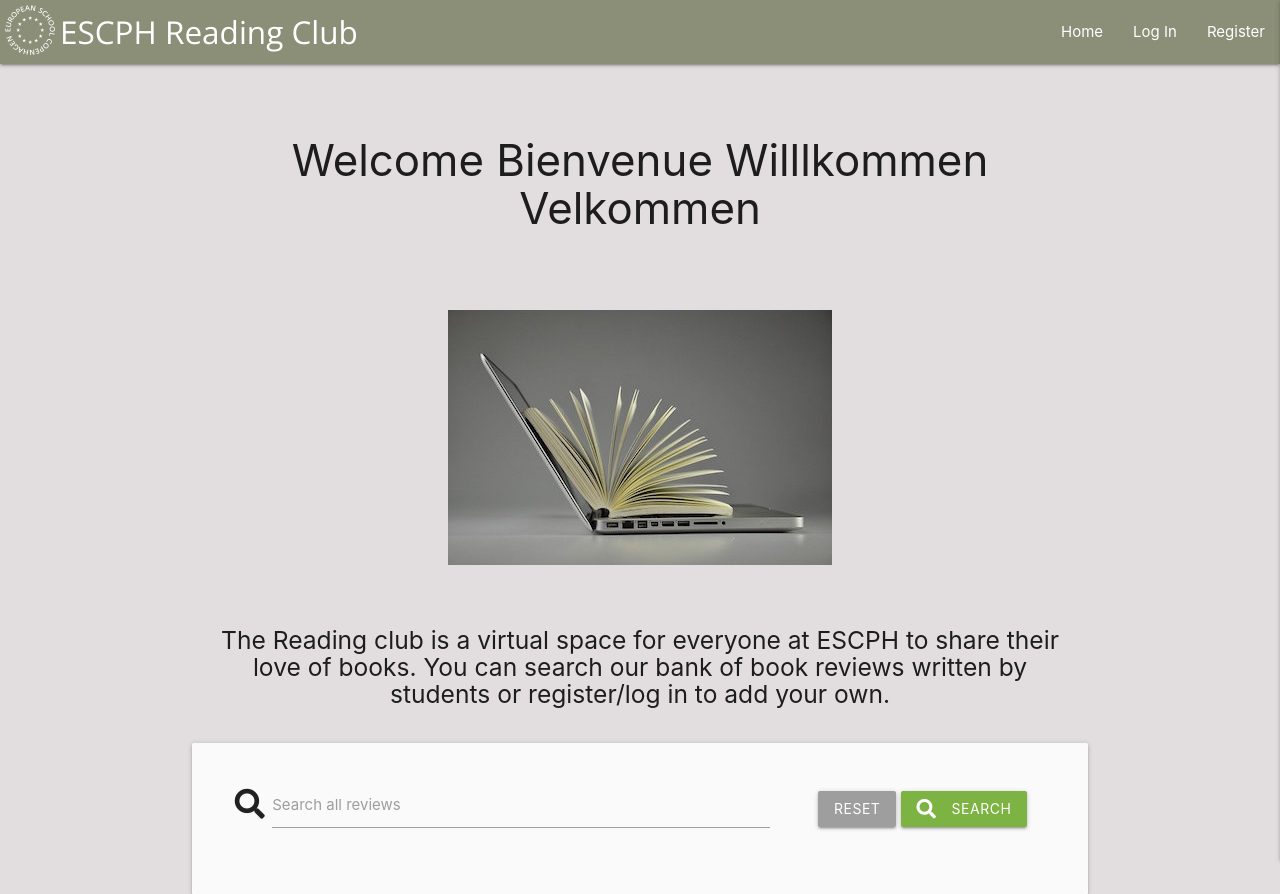
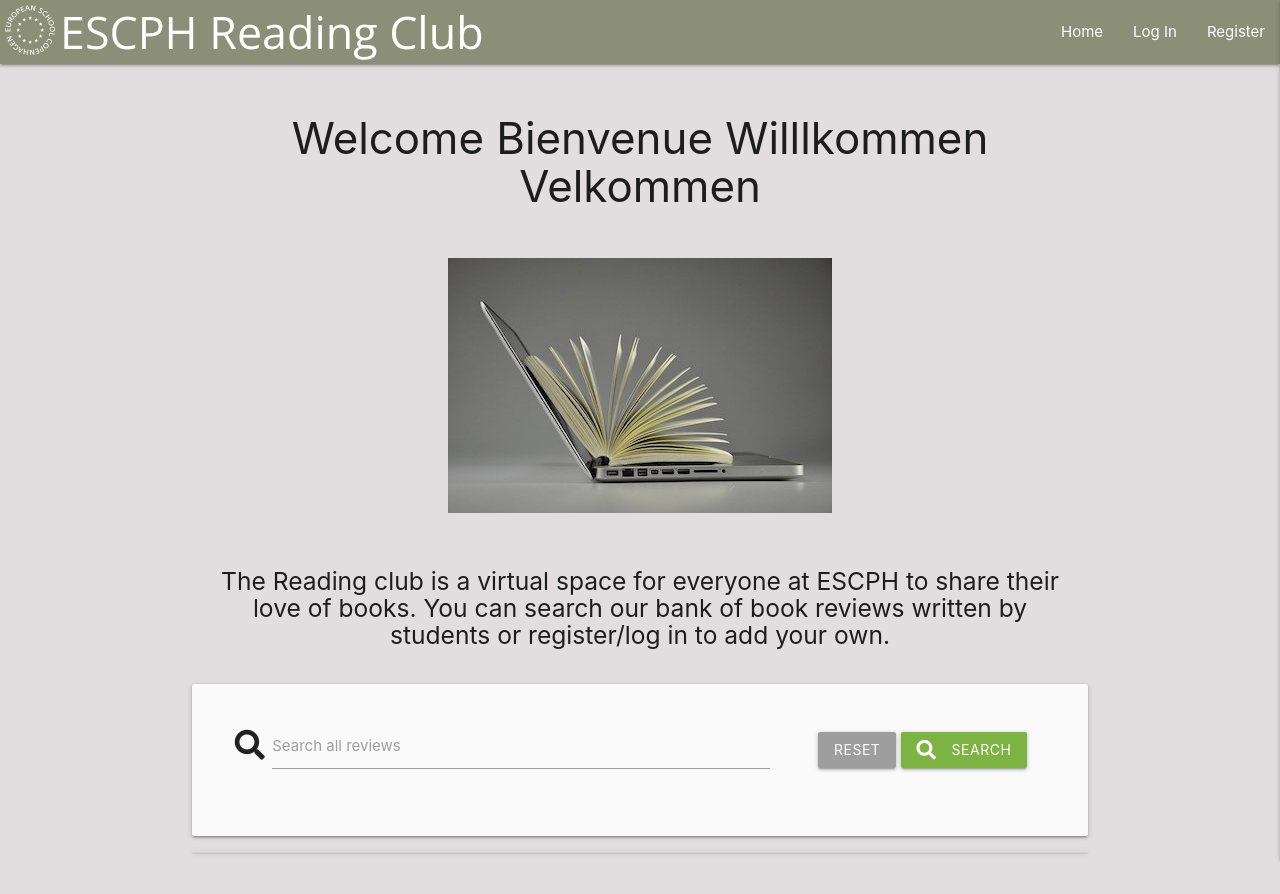
Before and after one commit to raphaelmar/escph_reading_club, a Flask app: page / in a window 1280 px wide. Shown: the top 894 px of the page. After the commit the page ends 862 px from the top, so only its background shows below. Run offline with Flask 2, Linux system fonts and the light colour scheme; data that the repository does not hold is empty; some libraries are stand-ins or nearby versions.

Commit message:
style changes

```diff
--- a/templates/base.html
+++ b/templates/base.html
@@ -21,7 +21,7 @@
             <div class="nav-wrapper">
             <a href= "https://europaskolen.sag.dk/" target="_blank">
             <img src="/static/images/european_logo.png" width="60" height="60" class= "logo" alt="european school logo"></a>
-            <a href="{{ url_for('get_reviews') }}" class="brand-logo">ESCPH Reading Club</a>
+            <a href="{{ url_for('get_reviews') }}" class="brand-logo" style="font-size: 3.5vw">ESCPH Reading Club</a>
 
             <a href="#" data-target="mobile-demo" class="sidenav-trigger right"><i class="fas fa-bars"></i></a>
             <ul class="right hide-on-med-and-down">
--- a/templates/reviews.html
+++ b/templates/reviews.html
@@ -1,9 +1,9 @@
 {% extends "base.html" %}
 {% block content %}
-<h3 style= "padding:1em"  class="center-align"> Welcome Bienvenue Willlkommen Velkommen</h3>
+<h3 style= "padding:0.5em"  class="center-align"> Welcome Bienvenue Willlkommen Velkommen</h3>
 
 <div class="center-align">
-    <img style= "padding: 1em " class="responsive-img" src="/static/images/reading_club.jpg">
+    <img style= "padding: 0.5em " class="responsive-img" src="/static/images/reading_club.jpg">
 </div>
     <h5 style= "padding:1em"  class="center-align"> The Reading club is a virtual space for everyone at ESCPH to share their love of books. You can search our bank of book reviews written by students or register/log in to add your own.</h5>
 
```
